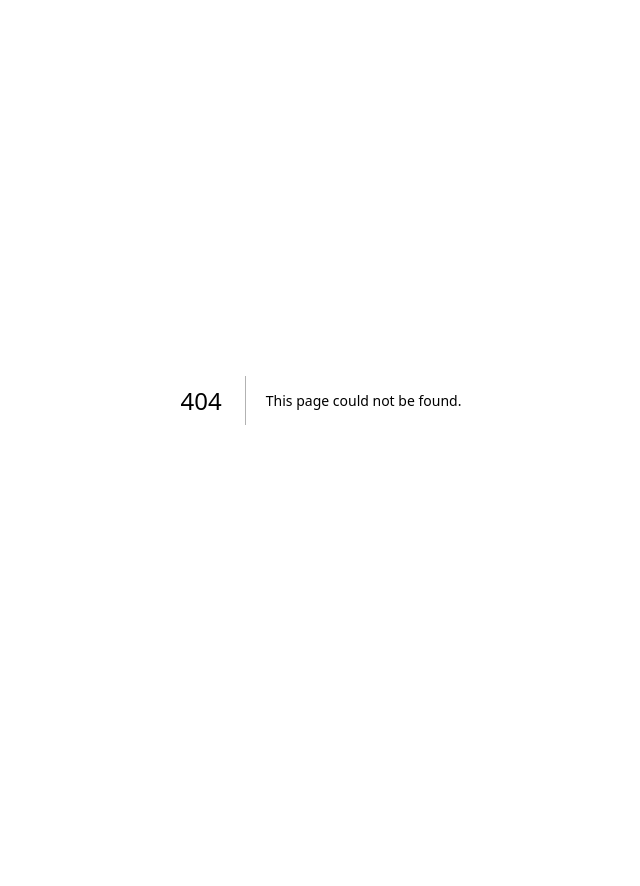
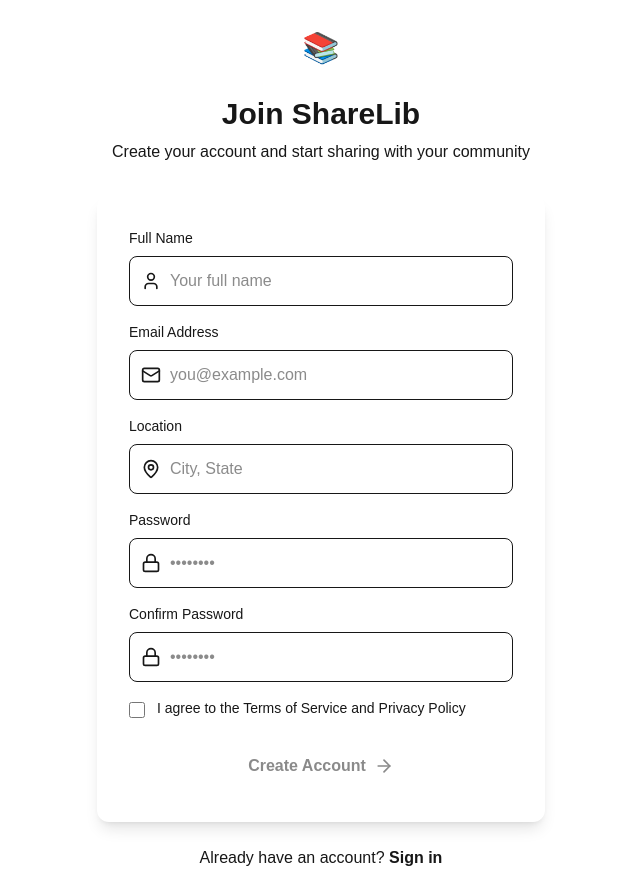
Before and after one commit to inevitable-ank/ShareLib, a Next.js app: page /register in a window 1280 px wide. Before the commit this address had no page. Shown: the whole page, without its empty margins (319-959 px from the left). Before the commit the page ends 800 px from the top, so only its background shows below. Built offline with nearby package versions, Linux system fonts and the light colour scheme.

Commit message:
Register

```diff
--- /dev/null
+++ b/app/register/page.tsx
@@ -0,0 +1,196 @@
+"use client"
+
+import type React from "react"
+
+import Link from "next/link"
+import { useState } from "react"
+import { Mail, Lock, User, MapPin, ArrowRight } from "lucide-react"
+
+export default function RegisterPage() {
+  const [formData, setFormData] = useState({
+    name: "",
+    email: "",
+    password: "",
+    confirmPassword: "",
+    location: "",
+    agreeTerms: false,
+  })
+  const [isLoading, setIsLoading] = useState(false)
+
+  const handleChange = (e: React.ChangeEvent<HTMLInputElement>) => {
+    const { name, value, type, checked } = e.target
+    setFormData((prev) => ({
+      ...prev,
+      [name]: type === "checkbox" ? checked : value,
+    }))
+  }
+
+  const handleSubmit = async (e: React.FormEvent) => {
+    e.preventDefault()
+    if (formData.password !== formData.confirmPassword) {
+      alert("Passwords do not match")
+      return
+    }
+    setIsLoading(true)
+    // API call would go here
+    setTimeout(() => setIsLoading(false), 1000)
+  }
+
+  return (
+    <div className="min-h-screen bg-gradient-to-b from-primary/5 to-accent/5 flex items-center justify-center p-4">
+      <div className="w-full max-w-md">
+        {/* Header */}
+        <div className="text-center mb-8">
+          <div className="w-16 h-16 bg-gradient-to-br from-primary to-accent rounded-2xl flex items-center justify-center text-3xl mx-auto mb-4">
+            📚
+          </div>
+          <h1 className="text-3xl font-bold text-foreground mb-2">Join ShareLib</h1>
+          <p className="text-muted-foreground">Create your account and start sharing with your community</p>
+        </div>
+
+        {/* Form */}
+        <form onSubmit={handleSubmit} className="bg-card rounded-xl shadow-lg p-8 space-y-4">
+          {/* Name Input */}
+          <div>
+            <label htmlFor="name" className="block text-sm font-medium text-foreground mb-2">
+              Full Name
+            </label>
+            <div className="relative">
+              <User className="absolute left-3 top-1/2 -translate-y-1/2 w-5 h-5 text-muted-foreground" />
+              <input
+                id="name"
+                name="name"
+                type="text"
+                placeholder="Your full name"
+                value={formData.name}
+                onChange={handleChange}
+                className="w-full pl-10 pr-4 py-3 rounded-lg bg-input border border-border focus:outline-none focus:ring-2 focus:ring-primary/50 transition-smooth"
+                required
+              />
+            </div>
+          </div>
+
+          {/* Email Input */}
+          <div>
+            <label htmlFor="email" className="block text-sm font-medium text-foreground mb-2">
+              Email Address
+            </label>
+            <div className="relative">
+              <Mail className="absolute left-3 top-1/2 -translate-y-1/2 w-5 h-5 text-muted-foreground" />
+              <input
+                id="email"
+                name="email"
+                type="email"
+                placeholder="you@example.com"
+                value={formData.email}
+                onChange={handleChange}
+                className="w-full pl-10 pr-4 py-3 rounded-lg bg-input border border-border focus:outline-none focus:ring-2 focus:ring-primary/50 transition-smooth"
+                required
+              />
+            </div>
+          </div>
+
+          {/* Location Input */}
+          <div>
+            <label htmlFor="location" className="block text-sm font-medium text-foreground mb-2">
+              Location
+            </label>
+            <div className="relative">
+              <MapPin className="absolute left-3 top-1/2 -translate-y-1/2 w-5 h-5 text-muted-foreground" />
+              <input
+                id="location"
+                name="location"
+                type="text"
+                placeholder="City, State"
+                value={formData.location}
+                onChange={handleChange}
+                className="w-full pl-10 pr-4 py-3 rounded-lg bg-input border border-border focus:outline-none focus:ring-2 focus:ring-primary/50 transition-smooth"
+                required
+              />
+            </div>
+          </div>
+
+          {/* Password Input */}
+          <div>
+            <label htmlFor="password" className="block text-sm font-medium text-foreground mb-2">
+              Password
+            </label>
+            <div className="relative">
+              <Lock className="absolute left-3 top-1/2 -translate-y-1/2 w-5 h-5 text-muted-foreground" />
+              <input
+                id="password"
+                name="password"
+                type="password"
+                placeholder="••••••••"
+                value={formData.password}
+                onChange={handleChange}
+                className="w-full pl-10 pr-4 py-3 rounded-lg bg-input border border-border focus:outline-none focus:ring-2 focus:ring-primary/50 transition-smooth"
+                required
+              />
+            </div>
+          </div>
+
+          {/* Confirm Password */}
+          <div>
+            <label htmlFor="confirmPassword" className="block text-sm font-medium text-foreground mb-2">
+              Confirm Password
+            </label>
+            <div className="relative">
+              <Lock className="absolute left-3 top-1/2 -translate-y-1/2 w-5 h-5 text-muted-foreground" />
+              <input
+                id="confirmPassword"
+                name="confirmPassword"
+                type="password"
+                placeholder="••••••••"
+                value={formData.confirmPassword}
+                onChange={handleChange}
+                className="w-full pl-10 pr-4 py-3 rounded-lg bg-input border border-border focus:outline-none focus:ring-2 focus:ring-primary/50 transition-smooth"
+                required
+              />
+            </div>
+          </div>
+
+          {/* Terms Checkbox */}
+          <label className="flex items-start gap-3 cursor-pointer">
+            <input
+              type="checkbox"
+              name="agreeTerms"
+              checked={formData.agreeTerms}
+              onChange={handleChange}
+              className="w-4 h-4 rounded border-border mt-1"
+              required
+            />
+            <span className="text-sm text-muted-foreground">
+              I agree to the{" "}
+              <Link href="#" className="text-primary hover:underline">
+                Terms of Service
+              </Link>{" "}
+              and{" "}
+              <Link href="#" className="text-primary hover:underline">
+                Privacy Policy
+              </Link>
+            </span>
+          </label>
+
+          {/* Sign Up Button */}
+          <button
+            type="submit"
+            disabled={isLoading || !formData.agreeTerms}
+            className="w-full py-3 mt-6 bg-gradient-to-r from-primary to-accent text-primary-foreground font-semibold rounded-lg hover-lift disabled:opacity-50 flex items-center justify-center gap-2"
+          >
+            {isLoading ? "Creating account..." : "Create Account"}
+            <ArrowRight className="w-5 h-5" />
+          </button>
+        </form>
+
+        {/* Sign In Link */}
+        <p className="mt-6 text-center text-muted-foreground">
+          Already have an account?{" "}
+          <Link href="/login" className="text-primary font-semibold hover:underline">
+            Sign in
+          </Link>
+        </p>
+      </div>
+    </div>
+  )
+}
```
